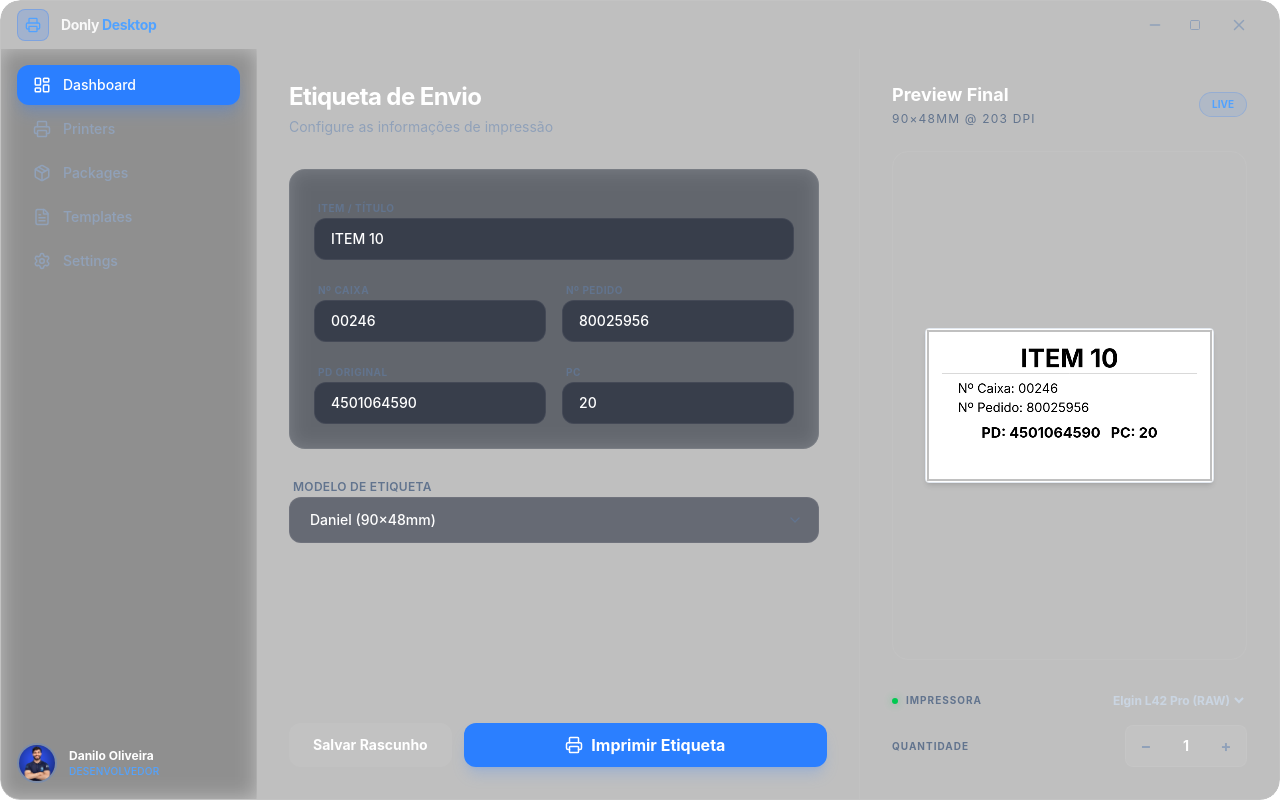
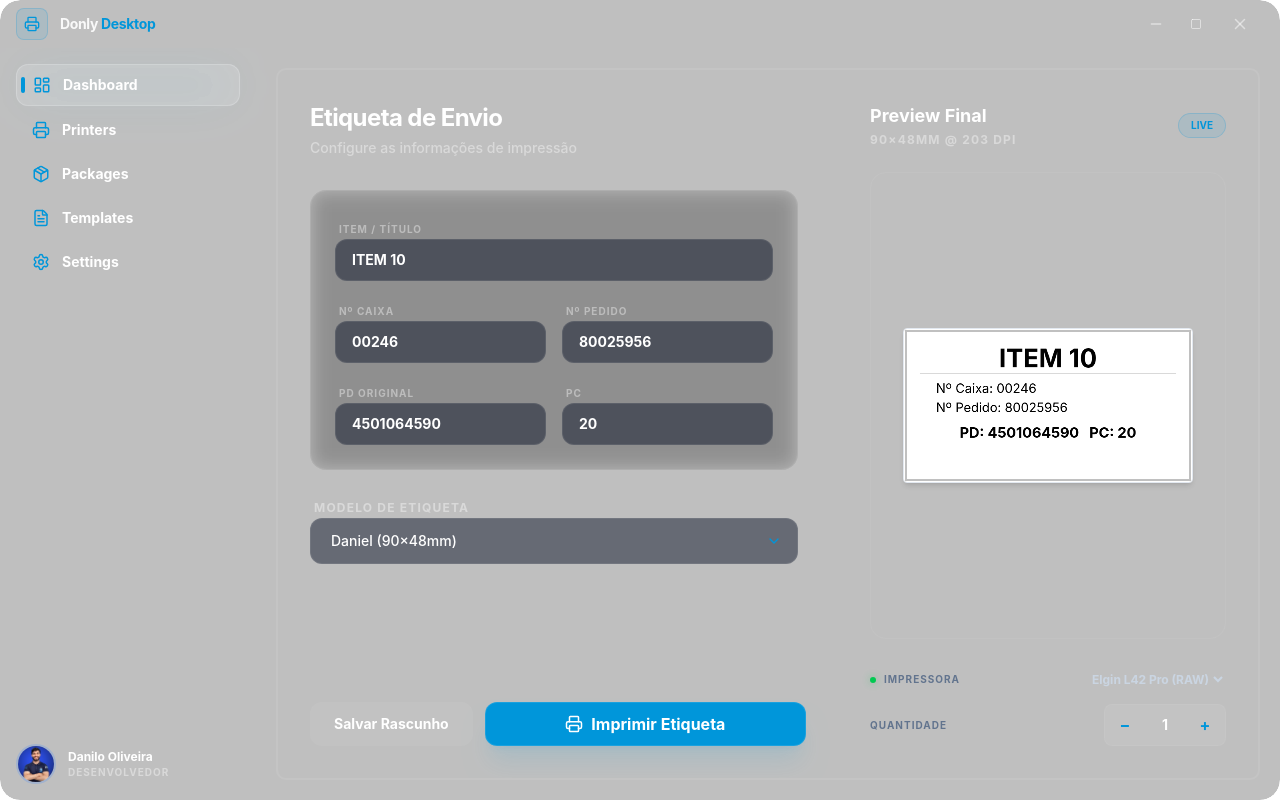
Before and after one commit to Carflax/donly-desktop, a React (Vite) app: page / in a window 1280 px wide. Built offline with nearby package versions, Linux system fonts and the light colour scheme; the HTML template or start-up script is replaced by a standard one.

Commit message:
melhorias de interface 0.2

```diff
--- a/src/App.tsx
+++ b/src/App.tsx
@@ -8,9 +8,7 @@
   Package,
   FileText,
   ChevronDown,
-  User,
   CheckCircle2,
-  AlertTriangle,
   Minus,
   Square,
   X
@@ -93,20 +91,20 @@
       {/* Premium Titlebar */}
       <header className="draggable h-12 flex items-center justify-between px-4 shrink-0 z-50">
         <div className="flex items-center gap-3 no-drag">
-          <div className="w-8 h-8 rounded-lg bg-blue-500/20 flex items-center justify-center border border-blue-500/30">
-            <Printer size={16} className="text-blue-400" />
+          <div className="w-8 h-8 rounded-lg bg-accent/10 flex items-center justify-center border border-accent/20">
+            <Printer size={16} className="text-accent" />
           </div>
-          <span className="text-sm font-bold tracking-tight text-white/90">Donly <span className="text-blue-400">Desktop</span></span>
+          <span className="text-sm font-bold tracking-tight text-white/90">Donly <span className="text-accent">Desktop</span></span>
         </div>
 
         <div className="flex items-center h-full no-drag">
-          <button onClick={() => getCurrentWindow().minimize()} className="w-10 h-full flex items-center justify-center hover:bg-white/5 text-slate-400 hover:text-white transition-colors">
+          <button onClick={() => getCurrentWindow().minimize()} className="w-10 h-full flex items-center justify-center hover:bg-white/5 text-white/50 hover:text-white transition-all">
             <Minus size={16} />
           </button>
-          <button onClick={() => getCurrentWindow().toggleMaximize()} className="w-10 h-full flex items-center justify-center hover:bg-white/5 text-slate-400 hover:text-white transition-colors">
+          <button onClick={() => getCurrentWindow().toggleMaximize()} className="w-10 h-full flex items-center justify-center hover:bg-white/5 text-white/50 hover:text-white transition-all">
             <Square size={12} />
           </button>
-          <button onClick={() => getCurrentWindow().close()} className="w-12 h-full flex items-center justify-center hover:bg-red-500 text-slate-400 hover:text-white transition-colors">
+          <button onClick={() => getCurrentWindow().close()} className="w-12 h-full flex items-center justify-center hover:bg-red-500 text-white/50 hover:text-white transition-all">
             <X size={18} />
           </button>
         </div>
@@ -121,14 +119,26 @@
               <button
                 key={item.id}
                 onClick={() => setActiveNav(item.id)}
-                className={`w-full flex items-center gap-3 px-4 py-2.5 rounded-xl text-sm font-medium transition-all ${
+                className={`w-full relative flex items-center gap-3 px-4 py-2.5 rounded-xl text-sm font-bold transition-all duration-300 ${
                   activeNav === item.id
-                    ? "bg-blue-500 text-white shadow-lg shadow-blue-500/25"
-                    : "text-slate-400 hover:text-white hover:bg-white/5"
+                    ? "bg-white/15 text-white border border-white/20 shadow-[0_0_25px_rgba(255,255,255,0.05)]"
+                    : "text-white hover:bg-white/10"
                 }`}
               >
-                <item.icon size={18} />
-                <span>{item.label}</span>
+                {activeNav === item.id && (
+                  <motion.div
+                    layoutId="nav-glow"
+                    className="absolute inset-0 bg-accent/5 blur-xl rounded-full"
+                  />
+                )}
+                <item.icon size={18} className="text-accent" />
+                <span className="relative z-10">{item.label}</span>
+                {activeNav === item.id && (
+                  <motion.div
+                    layoutId="nav-line"
+                    className="absolute left-1 w-1 h-4 bg-accent rounded-full"
+                  />
+                )}
               </button>
             ))}
           </nav>
@@ -140,7 +150,7 @@
               </div>
               <div className="min-w-0">
                 <p className="text-xs font-bold text-white truncate">Danilo Oliveira</p>
-                <p className="text-[10px] text-blue-400 font-medium tracking-wide uppercase">Desenvolvedor</p>
+                <p className="text-[10px] text-white/40 font-bold tracking-widest uppercase">Desenvolvedor</p>
               </div>
             </div>
           </div>
@@ -153,7 +163,7 @@
           <section className="flex-1 flex flex-col p-8 overflow-hidden">
             <div className="mb-8">
               <h1 className="text-2xl font-bold text-white tracking-tight">Etiqueta de Envio</h1>
-              <p className="text-slate-400 text-sm mt-1">Configure as informações de impressão</p>
+              <p className="text-white/40 text-sm mt-1 font-medium">Configure as informações de impressão</p>
             </div>
 
             <div className="flex-1 overflow-y-auto pr-2 custom-scrollbar space-y-6">
@@ -180,7 +190,7 @@
                     {selectedTemplate === "dupla" && (
                       <div className="space-y-6">
                         <div className="space-y-4">
-                          <label className="text-[10px] uppercase tracking-widest font-bold text-blue-400">Lado Esquerdo</label>
+                          <label className="text-[10px] uppercase tracking-widest font-bold text-accent">Lado Esquerdo</label>
                           <Field label="Nome Item" value={data.dupla.nomeEsq} onChange={(v) => setData(p => ({...p, dupla: {...p.dupla, nomeEsq: v}}))} />
                           <div className="grid grid-cols-2 gap-4">
                             <Field label="Nº Caixa" value={data.dupla.caixaEsq} onChange={(v) => setData(p => ({...p, dupla: {...p.dupla, caixaEsq: v}}))} />
@@ -189,7 +199,7 @@
                         </div>
                         <div className="h-px bg-white/5" />
                         <div className="space-y-4">
-                          <label className="text-[10px] uppercase tracking-widest font-bold text-slate-500">Lado Direito</label>
+                          <label className="text-[10px] uppercase tracking-widest font-bold text-white/40">Lado Direito</label>
                           <Field label="Nome Item" value={data.dupla.nomeDir} onChange={(v) => setData(p => ({...p, dupla: {...p.dupla, nomeDir: v}}))} />
                           <div className="grid grid-cols-2 gap-4">
                             <Field label="Nº Caixa" value={data.dupla.caixaDir} onChange={(v) => setData(p => ({...p, dupla: {...p.dupla, caixaDir: v}}))} />
@@ -214,7 +224,7 @@
               </div>
 
               <div className="space-y-3">
-                <label className="text-xs font-semibold text-slate-500 ml-1 tracking-wide">MODELO DE ETIQUETA</label>
+                <label className="text-xs font-bold text-white/40 ml-1 tracking-widest">MODELO DE ETIQUETA</label>
                 <div className="relative">
                   <select
                     value={selectedTemplate}
@@ -225,7 +235,7 @@
                       <option key={t.id} value={t.id} className="bg-black">{t.label} ({t.size})</option>
                     ))}
                   </select>
-                  <ChevronDown size={16} className="absolute right-4 top-1/2 -translate-y-1/2 text-slate-500 pointer-events-none" />
+                  <ChevronDown size={16} className="absolute right-4 top-1/2 -translate-y-1/2 text-accent pointer-events-none" />
                 </div>
               </div>
             </div>
@@ -235,23 +245,23 @@
               <button
                 onClick={handlePrint}
                 disabled={isPrinting}
-                className="flex-1 bg-blue-500 hover:bg-blue-600 disabled:opacity-50 text-white font-bold rounded-xl flex items-center justify-center gap-2 shadow-lg shadow-blue-500/20 transition-all active:scale-[0.98]"
+                className="flex-1 bg-accent hover:bg-accent-hover disabled:opacity-50 text-white font-bold rounded-xl flex items-center justify-center gap-2 shadow-xl shadow-accent/10 transition-all active:scale-[0.98] border border-white/10"
               >
                 <Printer size={18} />
                 {isPrinting ? "Imprimindo..." : "Imprimir Etiqueta"}
-                {printStatus === "Pronto!" && <CheckCircle2 size={18} className="text-blue-200" />}
+                {printStatus === "Pronto!" && <CheckCircle2 size={18} className="text-white/80" />}
               </button>
             </div>
           </section>
 
           {/* Preview Sidebar */}
-          <section className="w-[420px] p-8 border-l border-white/5 flex flex-col">
+          <section className="w-[420px] p-8 flex flex-col">
             <div className="mb-6 flex items-center justify-between">
               <div>
                 <h2 className="text-lg font-bold text-white">Preview Final</h2>
-                <p className="text-xs text-slate-500 mt-0.5 uppercase tracking-widest">{currentTemplate.size} @ 203 DPI</p>
+                <p className="text-xs text-white/40 mt-0.5 uppercase tracking-widest font-bold">{currentTemplate.size} @ 203 DPI</p>
               </div>
-              <div className="px-3 py-1 rounded-full bg-blue-500/10 border border-blue-500/20 text-[10px] font-bold text-blue-400">LIVE</div>
+              <div className="px-3 py-1 rounded-full bg-accent/10 border border-accent/20 text-[10px] font-bold text-accent">LIVE</div>
             </div>
 
             <div className="flex-1 flex items-center justify-center p-8 rounded-2xl border border-white/5">
@@ -273,18 +283,18 @@
                   <select
                     value={selectedPrinter}
                     onChange={e => setSelectedPrinter(e.target.value)}
-                    className="text-xs font-bold text-slate-300 bg-transparent outline-none cursor-pointer hover:text-blue-400 transition-colors"
+                    className="text-xs font-bold text-slate-300 bg-transparent outline-none cursor-pointer hover:text-accent transition-colors"
                   >
-                    {printers.length > 0 ? printers.map(p => <option key={p} className="bg-black">{p}</option>) : <option>Elgin L42 Pro (RAW)</option>}
+                    {printers.length > 0 ? printers.map(p => <option key={p} className="bg-slate-900">{p}</option>) : <option>Elgin L42 Pro (RAW)</option>}
                   </select>
                 </div>
 
                 <div className="flex items-center justify-between">
                   <span className="text-[10px] font-bold text-slate-500 uppercase tracking-widest">Quantidade</span>
                   <div className="flex items-center gap-4 bg-white/5 p-1 rounded-lg border border-white/5">
-                    <button onClick={() => setCopies(Math.max(1, copies - 1))} className="w-8 h-8 rounded-md hover:bg-white/10 text-slate-400 hover:text-white flex items-center justify-center transition-colors font-bold">−</button>
+                    <button onClick={() => setCopies(Math.max(1, copies - 1))} className="w-8 h-8 rounded-md hover:bg-white/10 text-accent hover:text-accent-hover flex items-center justify-center transition-colors font-bold">−</button>
                     <span className="text-sm font-bold text-white w-4 text-center">{copies}</span>
-                    <button onClick={() => setCopies(copies + 1)} className="w-8 h-8 rounded-md hover:bg-white/10 text-slate-400 hover:text-white flex items-center justify-center transition-colors font-bold">+</button>
+                    <button onClick={() => setCopies(copies + 1)} className="w-8 h-8 rounded-md hover:bg-white/10 text-accent hover:text-accent-hover flex items-center justify-center transition-colors font-bold">+</button>
                   </div>
                 </div>
               </div>
@@ -299,12 +309,12 @@
 function Field({ label, value, onChange }: { label: string; value: string; onChange: (v: string) => void }) {
   return (
     <div className="space-y-1.5">
-      <label className="text-[10px] font-bold text-slate-500 uppercase tracking-wider ml-1">{label}</label>
+      <label className="text-[10px] font-bold text-white/40 uppercase tracking-widest ml-1">{label}</label>
       <input
         type="text"
         value={value}
         onChange={(e) => onChange(e.target.value)}
-        className="input-field w-full rounded-xl px-4 py-2.5 text-sm font-medium placeholder:text-slate-700"
+        className="input-field w-full rounded-xl px-4 py-2.5 text-sm font-bold placeholder:text-white/20"
         placeholder={`Digite ${label.toLowerCase()}...`}
       />
     </div>
--- a/src/index.css
+++ b/src/index.css
@@ -1,12 +1,13 @@
 @import "tailwindcss";
 
 @theme {
-  --color-background: #000000;
-  --color-surface: rgba(0, 0, 0, 0.2);
-  --color-accent: #3b82f6;
-  --color-accent-hover: #60a5fa;
-  --color-glass: rgba(255, 255, 255, 0.02);
-  --color-glass-border: rgba(255, 255, 255, 0.06);
+  --color-background: #020617;
+  --color-surface: rgba(15, 23, 42, 0.4);
+  --color-accent: #0096DA;
+  --color-accent-hover: #00AFFF;
+  --color-accent-secondary: #0077B6;
+  --color-glass: rgba(255, 255, 255, 0.01);
+  --color-glass-border: rgba(255, 255, 255, 0.08);
 }
 
 @layer base {
@@ -49,21 +50,21 @@
     background: rgba(0, 0, 0, 0.25);
     backdrop-filter: blur(20px) saturate(100%);
     -webkit-backdrop-filter: blur(20px) saturate(100%);
-    border: 1px solid var(--color-glass-border);
     box-shadow: rgba(0, 0, 0, 0.55) 0px 5px 15px;
     border-radius: 20px;
   }
 
+  main {
+    margin: 20px;
+    border-radius: 10px;
+    border: 2px solid var(--color-glass-border);
+  }
+
   .glass-sidebar {
     background: transparent;
-    backdrop-filter: blur(10px);
-    -webkit-backdrop-filter: blur(10px);
-
-    border-right: 1px solid var(--color-glass-border);
   }
 
   .glass-card {
-    background: rgba(30, 41, 59, 0.4);
     border: 1px solid var(--color-glass-border);
     backdrop-filter: blur(10px);
     transition: all 0.3s cubic-bezier(0.4, 0, 0.2, 1);
```
